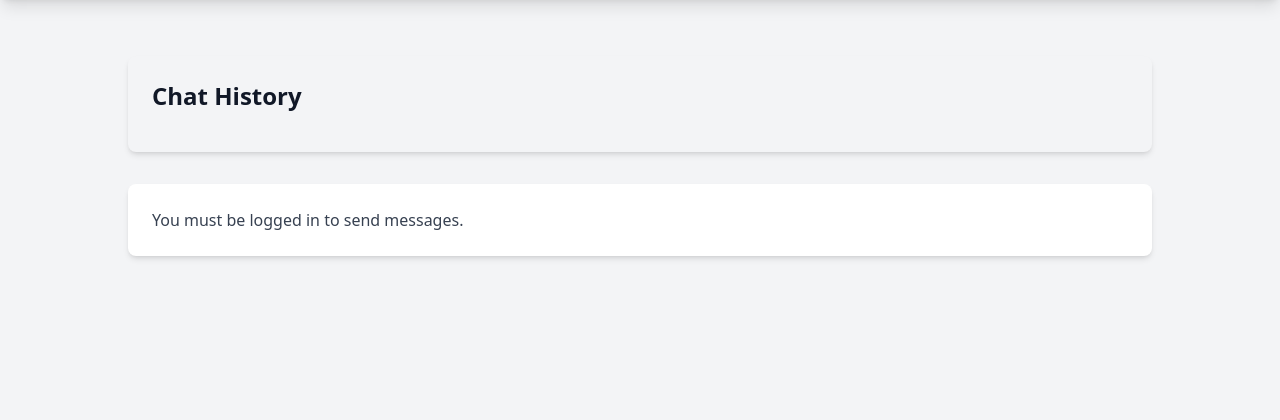
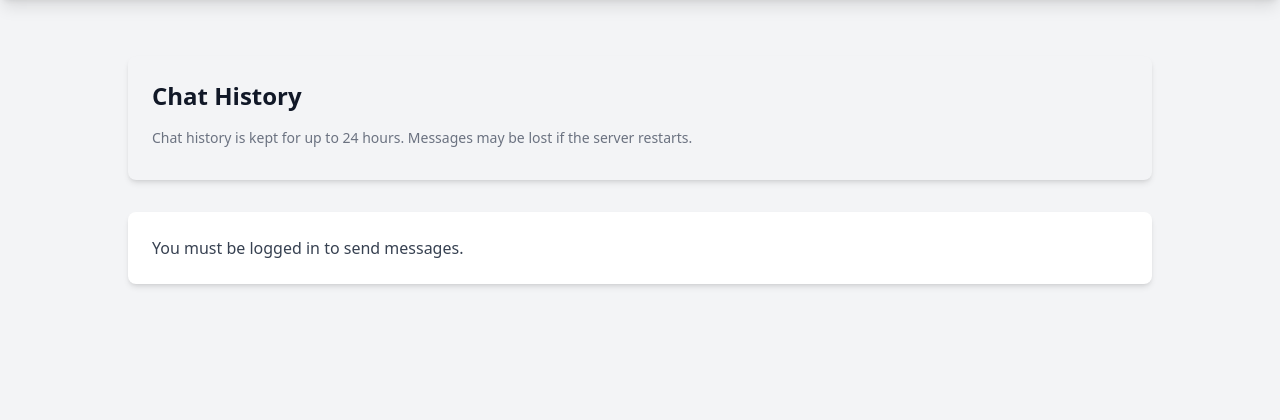
Before and after one commit to cuber-yuan/algorithm-pit, a Flask app: page /chat in a window 1280 px wide. Shown: the part 76-496 px from the top of the page. Run offline with Flask 3, Linux system fonts and the light colour scheme; some libraries are stand-ins or nearby versions.

Commit message:
update chat

```diff
--- a/app/templates/chat.html
+++ b/app/templates/chat.html
@@ -16,6 +16,7 @@
 
     <section class="bg-gray-100 p-6 rounded-lg shadow-md">
         <h2 class="text-2xl font-semibold mb-4">Chat History</h2>
+        <p class="text-sm text-gray-500 mb-2">Chat history is kept for up to 24 hours. Messages may be lost if the server restarts.</p>
         <div id="chat-history" class="space-y-2 max-h-96 overflow-y-auto">
             {% for msg in messages %}
             <div class="p-2 rounded {% if msg.user == current_user.get_id() %}bg-blue-100{% else %}bg-gray-200{% endif %}">
```
